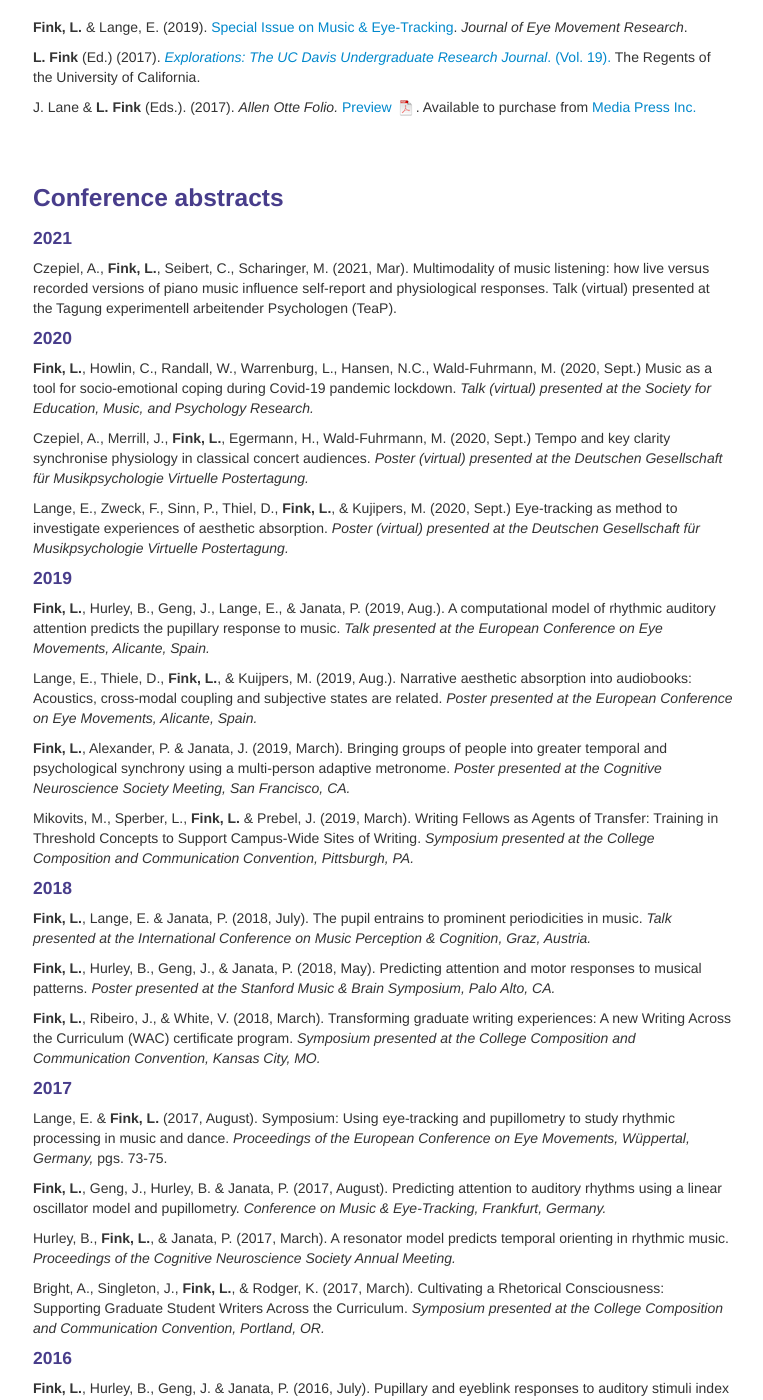
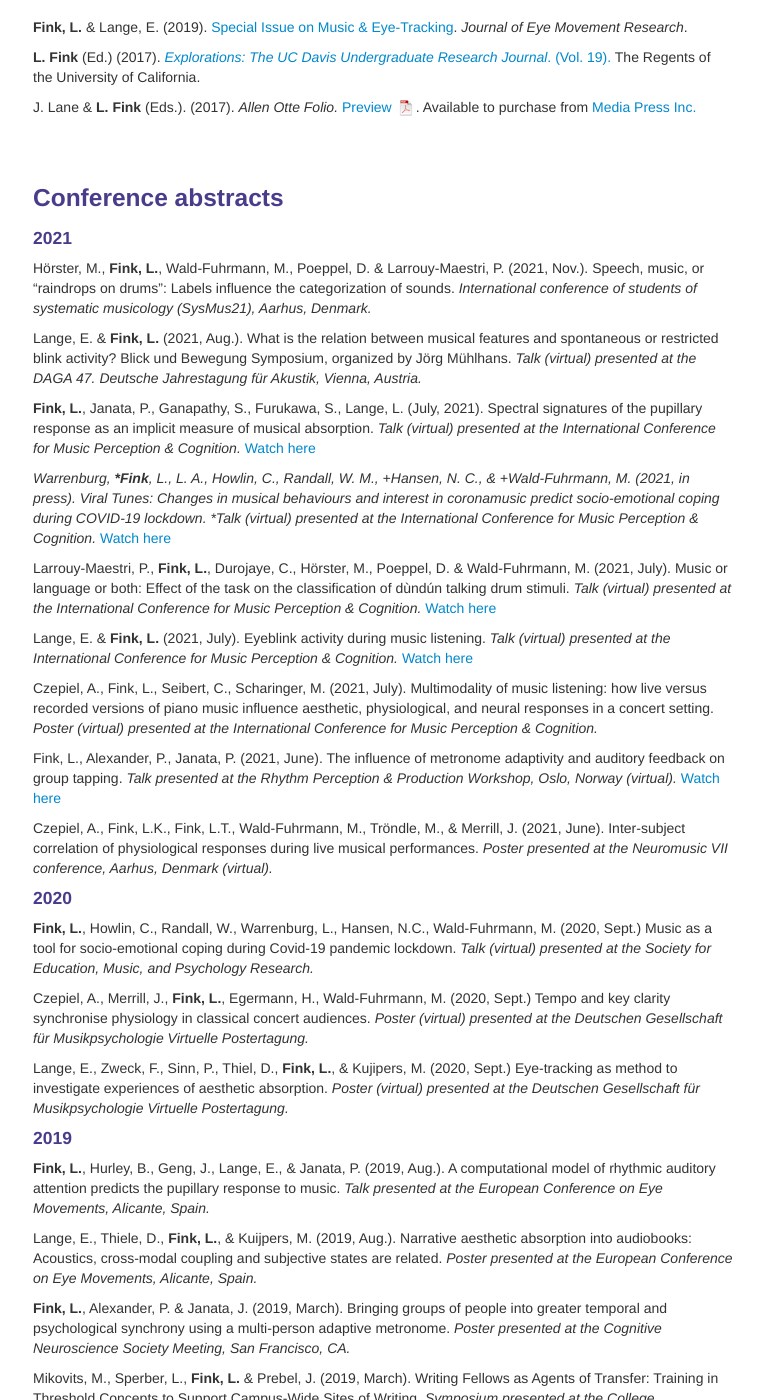
Before and after one commit to lkfink/lkfink.github.io, a Jekyll site: the page built from pages/pubs.md, in a window 1280 px wide and 1400 px high, scrolled down 1267 px. Shown: the whole window, without its empty margins (257-1020 px from the left). Built offline with Jekyll 4.4.1, drawn with Linux system fonts in a browser that asks for light colours.

Commit message:
update conference abstracts

```diff
--- a/pages/pubs.md
+++ b/pages/pubs.md
@@ -94,7 +94,24 @@ J. Lane & **L. Fink** (Eds.). (2017). *Allen Otte Folio.* [Preview ![Program as
 
 #### 2021
 
-Czepiel, A., **Fink, L.**, Seibert, C., Scharinger, M. (2021, Mar). Multimodality of music listening: how live versus recorded versions of piano music influence self-report and physiological responses. Talk (virtual) presented at the Tagung experimentell arbeitender Psychologen (TeaP).
+Hörster, M., **Fink, L.**, Wald-Fuhrmann, M., Poeppel, D. & Larrouy-Maestri, P. (2021, Nov.). Speech, music, or “raindrops on drums”: Labels influence the categorization of sounds. *International conference of students of systematic musicology (SysMus21), Aarhus, Denmark.*
+
+Lange, E. & **Fink, L.** (2021, Aug.). What is the relation between musical features and spontaneous or restricted blink activity? Blick und Bewegung Symposium, organized by Jörg Mühlhans. *Talk (virtual) presented at the DAGA 47. Deutsche Jahrestagung für Akustik, Vienna, Austria.*
+
+**Fink, L.**, Janata, P., Ganapathy, S., Furukawa, S., Lange, L. (July, 2021). Spectral signatures of the pupillary response as an implicit measure of musical absorption. *Talk (virtual) presented at the International Conference for Music Perception & Cognition.* [Watch here](https://www.youtube.com/watch?v=5bpDhrxUvLg){:target="_blank"}
+
+*Warrenburg, ***Fink**, L., L. A., Howlin, C., Randall, W. M., +Hansen, N. C., & +Wald-Fuhrmann, M. (2021, in press). Viral Tunes: Changes in musical behaviours and interest in coronamusic predict socio-emotional coping during COVID-19 lockdown. *Talk (virtual) presented at the International Conference for Music Perception & Cognition.* [Watch here](https://www.youtube.com/watch?v=qnR8fWfyVEo){:target="_blank"}
+
+Larrouy-Maestri, P., **Fink, L.**, Durojaye, C., Hörster, M., Poeppel, D. & Wald-Fuhrmann, M. (2021, July). Music or language or both: Effect of the task on the classification of dùndún talking drum stimuli. *Talk (virtual) presented at the International Conference for Music Perception & Cognition.* [Watch here](https://www.youtube.com/watch?v=vBKJINpRtq8){:target="_blank"}
+
+Lange, E. & **Fink, L.** (2021, July). Eyeblink activity during music listening. *Talk (virtual) presented at the International Conference for Music Perception & Cognition.* [Watch here](https://youtu.be/Y7vaASokv24){:target="_blank"}
+
+Czepiel, A., Fink, L., Seibert, C., Scharinger, M. (2021, July). Multimodality of music listening: how live versus recorded versions of piano music influence aesthetic, physiological, and neural responses in a concert setting. *Poster (virtual) presented at the International Conference for Music Perception & Cognition.*
+
+Fink, L., Alexander, P., Janata, P. (2021, June). The influence of metronome adaptivity and auditory feedback on group tapping. *Talk presented at the Rhythm Perception & Production Workshop, Oslo, Norway (virtual).* [Watch here](https://www.youtube.com/watch?v=optqIxLbz2k){:target="_blank"}
+
+Czepiel, A., Fink, L.K., Fink, L.T., Wald-Fuhrmann, M., Tröndle, M., & Merrill, J. (2021, June). Inter-subject correlation of physiological responses during live musical performances. *Poster presented at the Neuromusic VII conference, Aarhus, Denmark (virtual).*
+
 
 #### 2020
 
```
